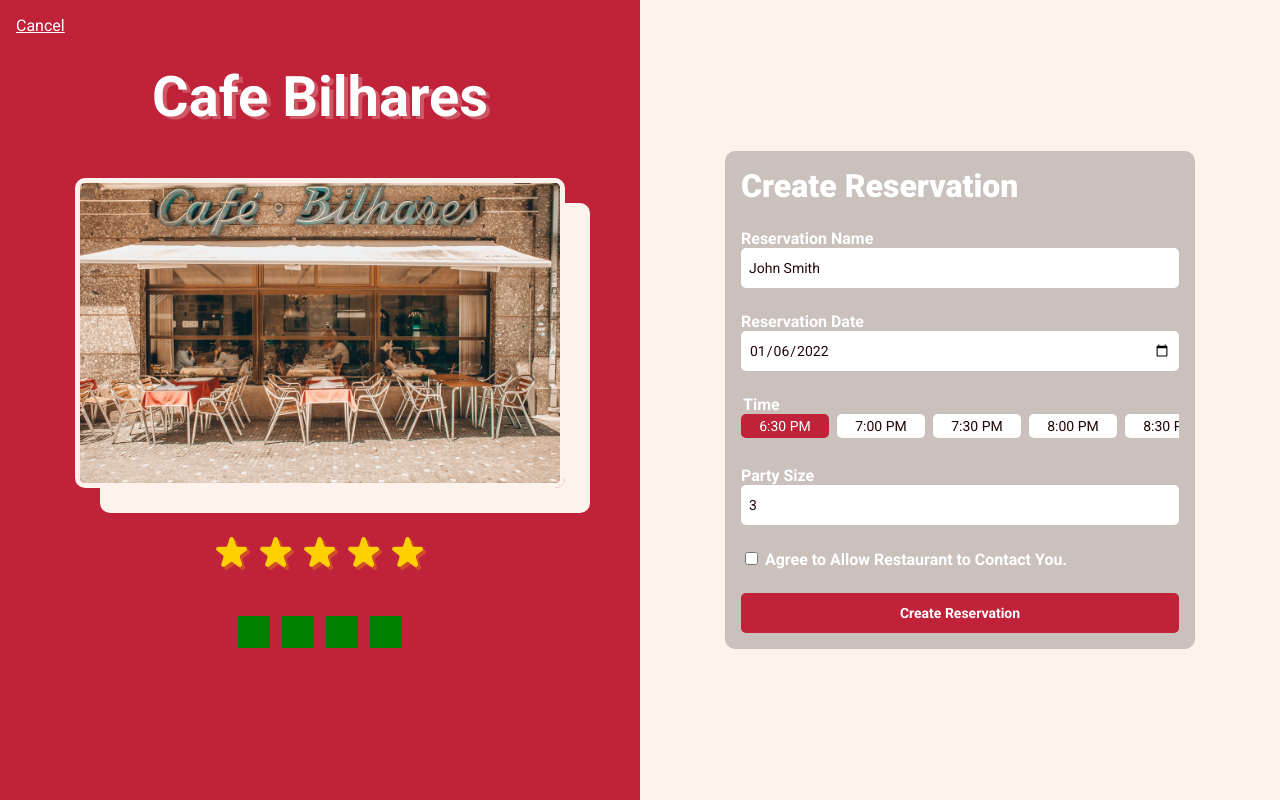
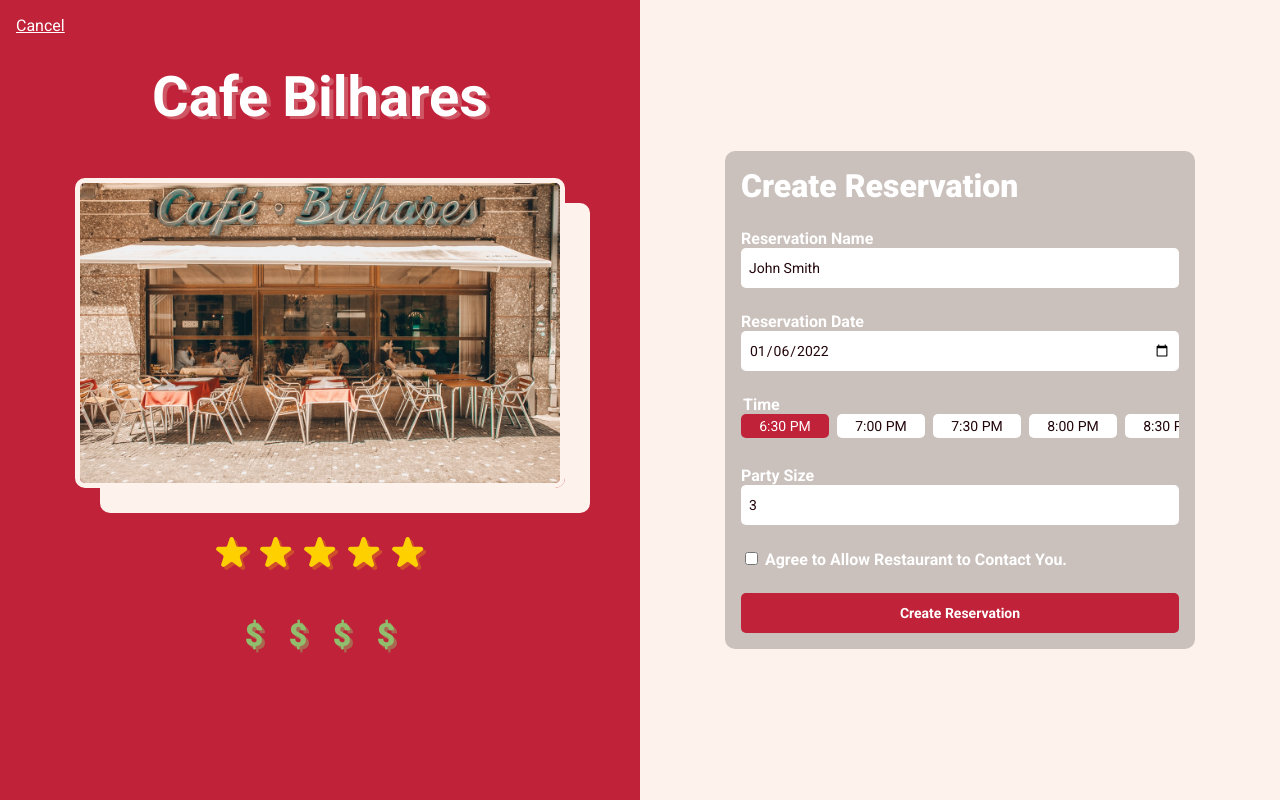
Before and after one commit to NateWaldschmidt/table-booker, a PHP site: page /reservation-form.html in a window 1280 px wide. Run offline with PHP 8.4, Linux system fonts and the light colour scheme; style sheets or scripts are compiled from the project's sources.

Commit message:
Added some of the styling to the dollar price point.  This is not going to stay because it won't work for production but visually it looks okay.

```diff
--- a/src/reservation-form.html
+++ b/src/reservation-form.html
@@ -32,25 +32,28 @@
 
             </div>
             <div class="price-rating">
-                <div></div>
-                <div></div>
-                <div></div>
-                <div></div>
+                <div>$</div>
+                <div>$</div>
+                <div>$</div>
+                <div>$</div>
             </div>
         </section>
         <form class="reservation-form">
             <h2 class="title">Create Reservation</h2>
 
+            <!-- Name for the Reservation -->
             <label class="label-general" for="reservation-name">
                 <label for="reservation-name">Reservation Name</label>
                 <input type="text" name="reservation-name" id="reservation-name" value="John Smith" />
             </label>
 
+            <!-- Date of the Reservation -->
             <label class="label-general" for="reservation-date">
                 Reservation Date
                 <input type="date" name="reservation-date" id="reservation-date" value="2022-01-06" />
             </label>
 
+            <!-- All of the Avilable Time Options -->
             <fieldset>
                 <legend>Time</legend>
                 <input id="time-1" type="radio" name="reservation-time" checked />
@@ -94,6 +97,7 @@
             </label>
             <button type="submit">Create Reservation</button>
 
+            <!-- Popup Confirmation Message -->
             <div class="confirmation-message" hidden>
                 <p>Reservation Confirmed!</p>
             </div>
--- a/src/sass/reservation-form.scss
+++ b/src/sass/reservation-form.scss
@@ -72,6 +72,7 @@ main {
 
     & > .price-rating {
         display:         flex;
+        align-items: center;
         justify-content: center;
         gap:             0.75rem;
 
@@ -81,7 +82,12 @@ main {
             width:  32px;
             height: 32px;
 
-            background-color: green;
+            color:       #90BE6D;
+            font-family: 'Roboto', sans-serif;
+            font-size:    32px;
+            font-weight: 900;
+            text-align:  center;
+            text-shadow: 3px 3px 0 rgba(#90BE6D, 0.45);
         }
     }
 }
```
